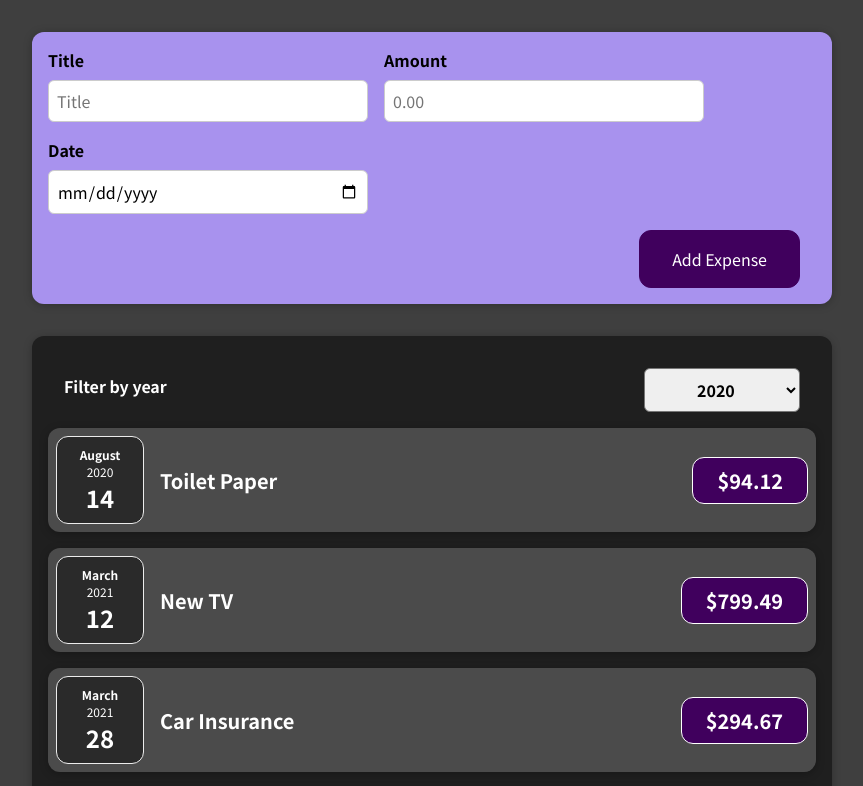
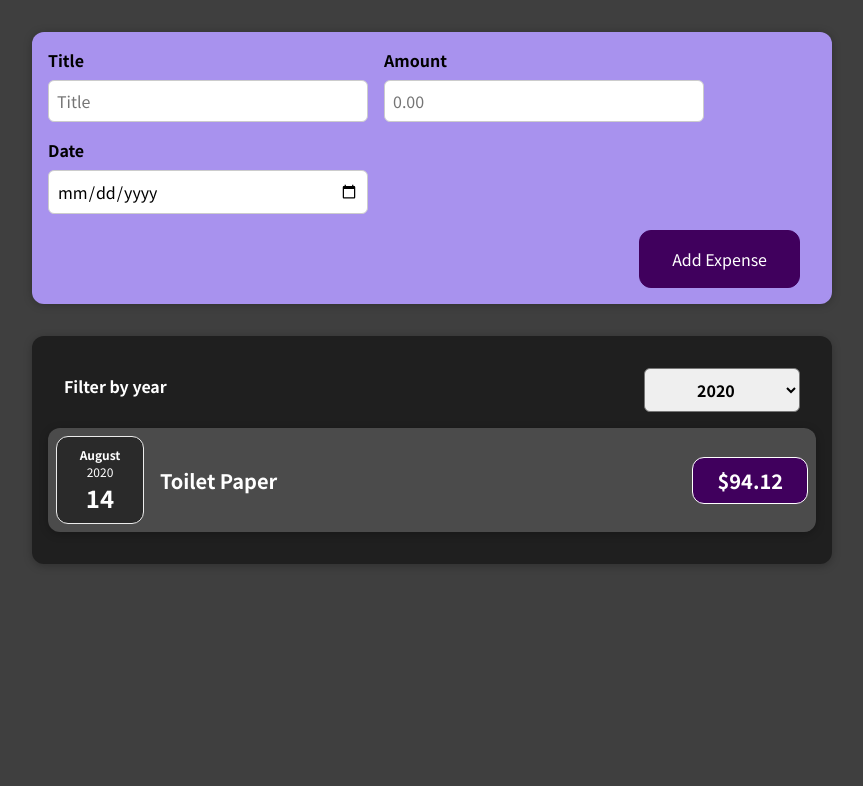
Before and after one commit to gbronca/react-complete-guide-project-1, a React (Create React App) app: page / in a window 1280 px wide. Shown: the top 786 px of the page, without its empty margins (208-1071 px from the left). Built offline with nearby package versions, Linux system fonts and the light colour scheme.

Commit message:
Added a functioning yearly filter.

```diff
--- a/src/components/Expenses/Expenses.jsx
+++ b/src/components/Expenses/Expenses.jsx
@@ -13,6 +13,10 @@
 		setFilteredYear(selectedYear);
 	};
 
+	const filteredExpenses = props.items.filter((expense) => {
+		return expense.date.getFullYear().toString() === filteredYear;
+	});
+
 	return (
 		<div>
 			<Card className='expenses'>
@@ -20,8 +24,9 @@
 					selected={filteredYear}
 					onChangeFilter={filterChangeHandler}
 				/>
-				{props.items.map((expense) => (
+				{filteredExpenses.map((expense) => (
 					<ExpenseItem
+						key={expense.id}
 						title={expense.title}
 						amount={expense.amount}
 						date={expense.date}
```
